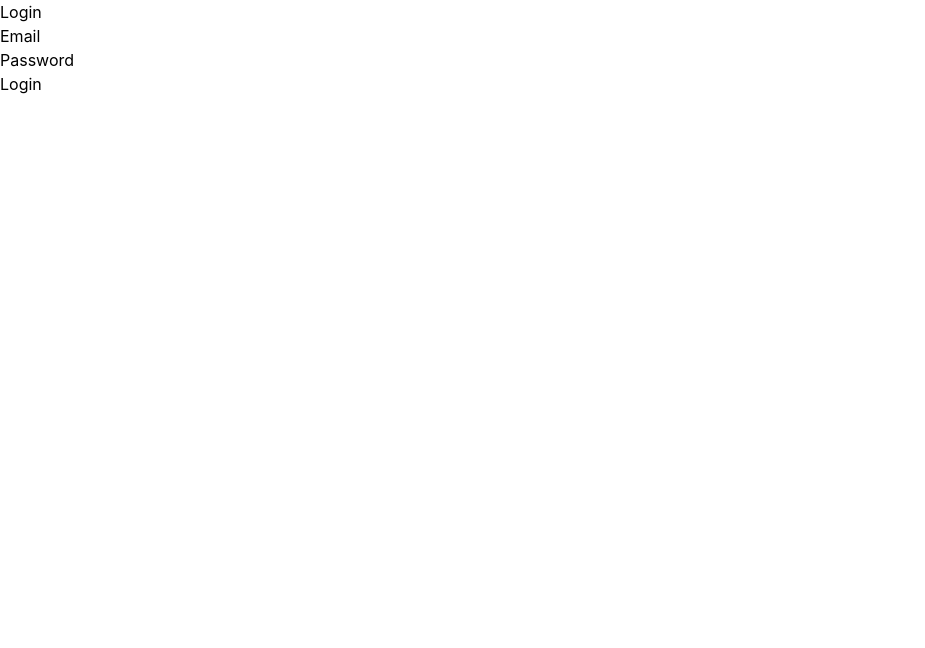
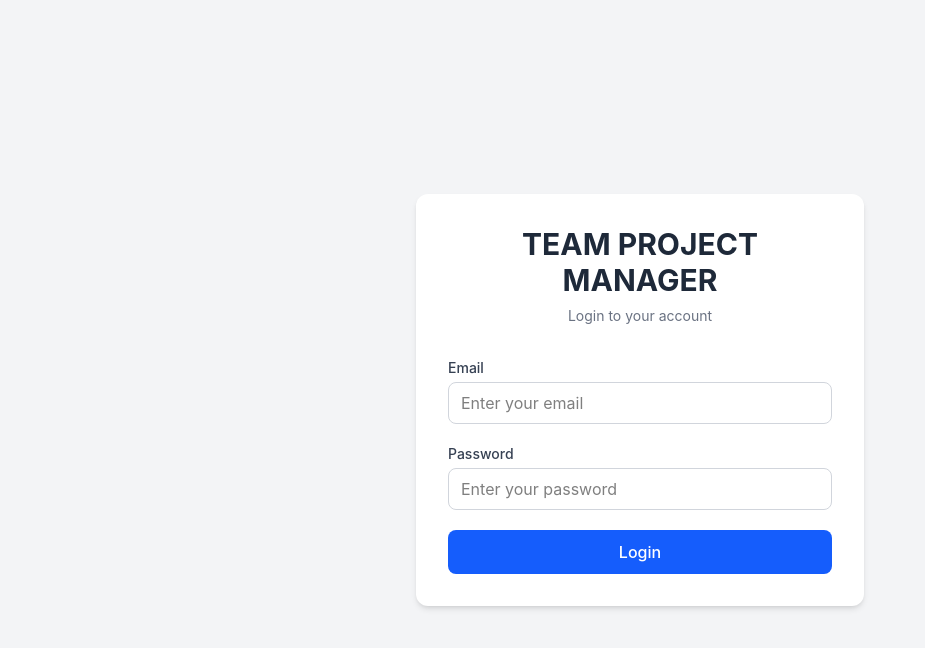
Before and after one commit to rizwana-haris/team-task-manager, a React (Vite) app in the folder client/: page /login in a window 1280 px wide. Shown: the top 648 px of the page, without its empty margins (0-925 px from the left). Built offline with nearby package versions, Linux system fonts and the light colour scheme.

Commit message:
style: improve login page UI

```diff
--- a/client/src/pages/Login.tsx
+++ b/client/src/pages/Login.tsx
@@ -28,32 +28,41 @@ const Login = () => {
     };
 
     return (
+        <div className="flex min-h-screen items-center justify-center bg-gray-100 px-4">
+            <div className="w-full max-w-md rounded-xl bg-white p-8 shadow-md">
+                <div className="mb-8 text-center">
+                    <h1 className="text-3xl font-bold text-gray-800"> TEAM PROJECT MANAGER </h1>
+                    <p className="mt-2 text-sm text-gray-500"> Login to your account </p>
+                </div>
+
+                <form onSubmit={handleSubmit} className="space-y-5">
                     <div>
-      <h1>Login</h1>
-
-      <form onSubmit={handleSubmit}>
-        <div>
-          <label>Email</label>
+                        <label className="mb-1 block text-sm font-medium text-gray-700">Email</label>
                         <input
                             type="email"
                             value={email}
                             onChange={(event) => setEmail(event.target.value)}
-          />
+                            required
+                            className="w-full rounded-lg border border-gray-300 px-3 py-2 outline-none focus:border-blue-500"
+                            placeholder="Enter your email" />
                     </div>
 
                     <div>
-          <label>Password</label>
-          <input
-            type="password"
+                        <label className="mb-1 block text-sm font-medium text-gray-700"> Password </label>
+                        <input type="password"
                             value={password}
                             onChange={(event) => setPassword(event.target.value)}
-          />
+                            required
+                            className="w-full rounded-lg border border-gray-300 px-3 py-2 outline-none focus:border-blue-500"
+                            placeholder="Enter your password" />
                     </div>
 
-        <button type="submit">
+                    <button type="submit"
+                        className="w-full rounded-lg bg-blue-600 py-2.5 font-medium text-white hover:bg-blue-700">
                         Login
                     </button>
                 </form>
+            </div>
         </div>
     );
 };
```
Lines whose indentation alone changed are shown as unchanged.
